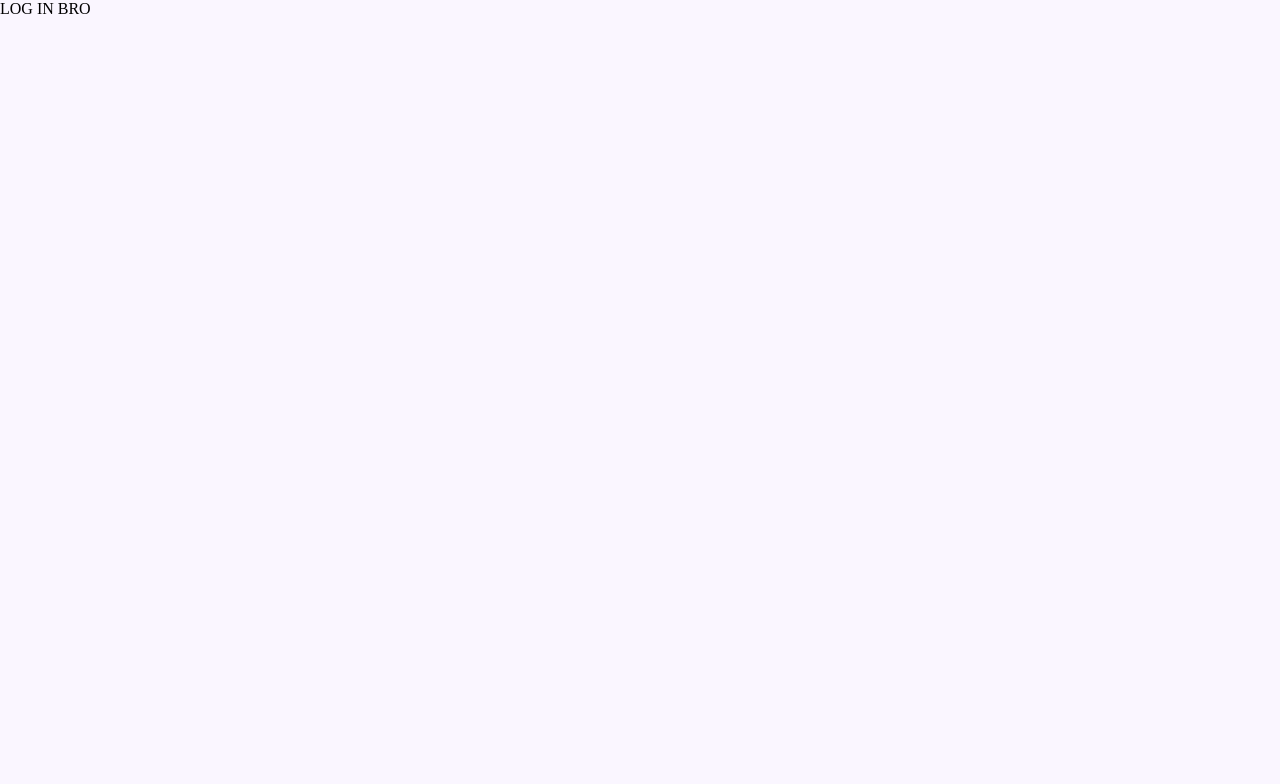
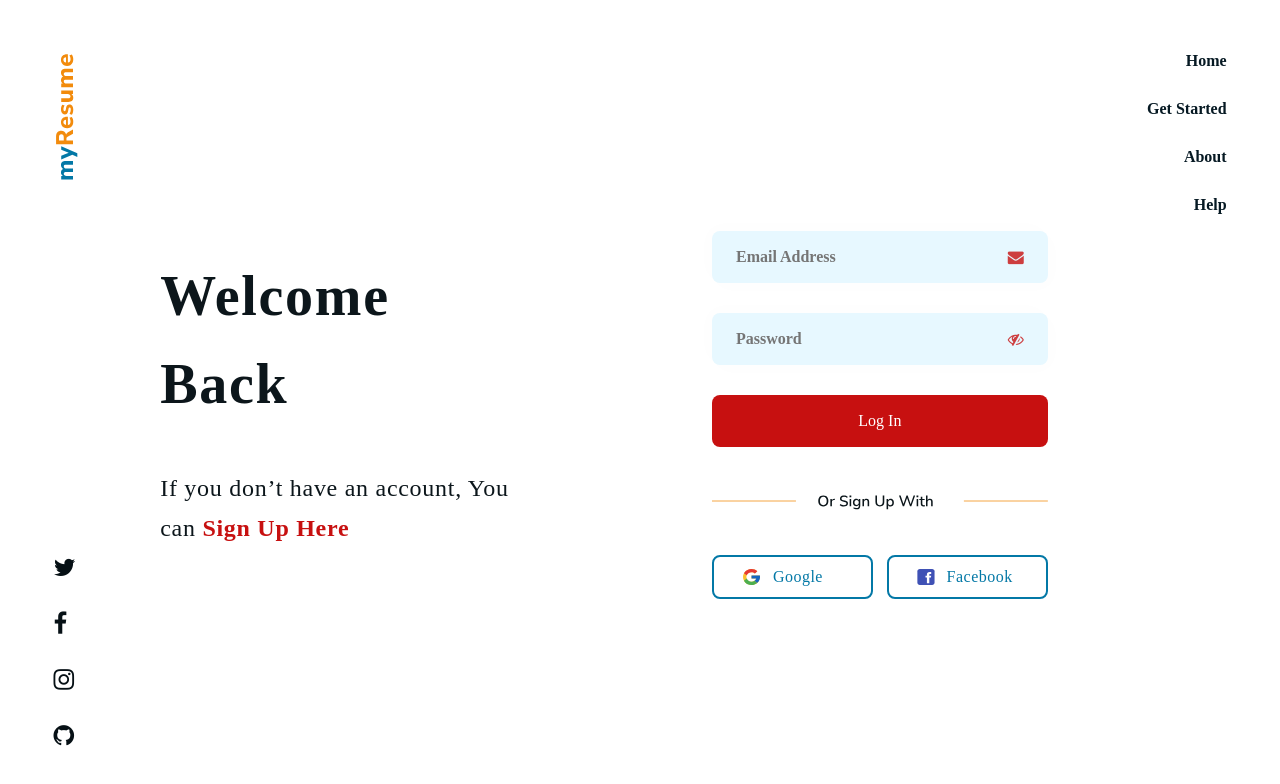
Before and after one commit to steph-crown/myResume-app, a React (Create React App) app: page /login in a window 1280 px wide. Shown: the top 784 px of the page. Built offline with nearby package versions, Linux system fonts and the light colour scheme.

Commit message:
Finished most part of the login page. Some things not yet done tho

```diff
--- a/src/components/LoginPage/index.jsx
+++ b/src/components/LoginPage/index.jsx
@@ -1,9 +1,35 @@
 import React from 'react';
+import "./../../css/Sign-Log/index.css";
+import { Link } from "react-router-dom";
+import AbsContainer from './../SignUpPage/AbsContainer'
+import './../../css/Sign-Log/index.css';
+import NavBar from './../HomePage/NavBar';
+import SignUpForm from './LoginForm'
+import LoginForm from './LoginForm';
 
 const index = () => {
     return (
-        <div>
-            LOG IN BRO
+        <div className="sign-container">
+            <div className="cont">
+            <AbsContainer className="" />
+
+            </div>
+            <div className="navbar">
+                <NavBar />
+            </div>
+            <main>
+                <div className="left-part">
+                    <h1>Welcome <br /> Back
+                    </h1>
+                    <h5>
+                    If you don’t have an account, You can <Link to="/login" className="a">Sign Up Here</Link>
+                    </h5>
+                </div>
+                <div className="form">
+                    <LoginForm />
+                </div>
+            </main>
+
         </div>
     );
 }
```
Also changed, not shown: 1 other file (tests, documents, lock files or other folders).
